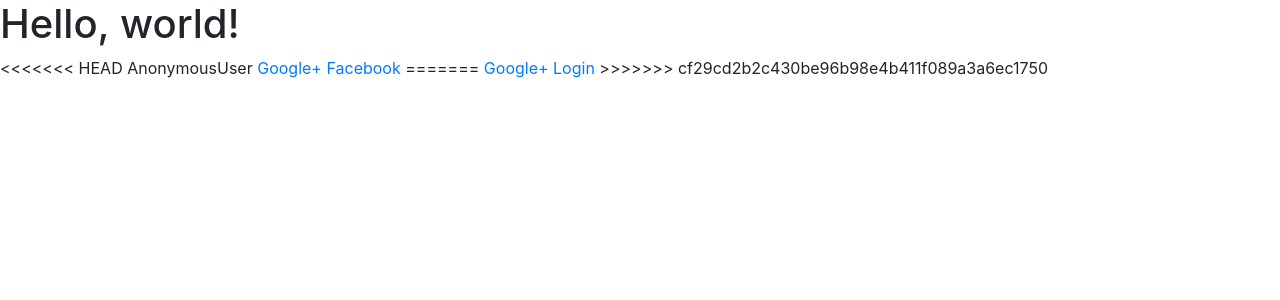
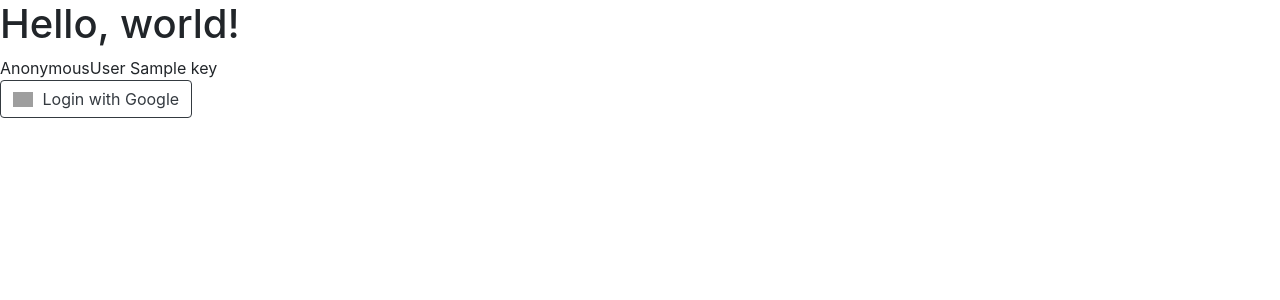
Before and after one commit to Kelvonish/Django-REST-framework, a Django app: template templates/test.html in a window 1280 px wide. Shown: the top 300 px of the page. Run offline with Django 3.2, Linux system fonts and the light colour scheme; the template is opened without the code that fills it: most values are stand-ins (such as "Sample title", 1, 10 or a date in 2020); some libraries are stand-ins or nearby versions; grey boxes are pictures that could not be loaded.

Commit message:
update on template

```diff
--- a/templates/test.html
+++ b/templates/test.html
@@ -20,14 +20,17 @@
   </head>
   <body>
     <h1>Hello, world!</h1>
-<<<<<<< HEAD
+
     {{user}}
-
-    <a href="{% url "social:begin" "google-oauth2" %}">Google+</a>
-    <a href="{% url "social:begin" "facebook-oauth2" %}">Facebook</a>
-=======
-    <a href="{% url "social:begin" "google-oauth2" %}">Google+ Login</a>
->>>>>>> cf29cd2b2c430be96b98e4b411f089a3a6ec1750
+    {{userActive.key}}
+    <div class="row">
+  <div class="col-md-3">
+    <a class="btn btn-outline-dark" href="{% url "social:begin" "google-oauth2" %}" role="button" style="text-transform:none">
+      <img width="20px" style="margin-bottom:3px; margin-right:5px" alt="Google sign-in" src="https://upload.wikimedia.org/wikipedia/commons/thumb/5/53/Google_%22G%22_Logo.svg/512px-Google_%22G%22_Logo.svg.png" />
+      Login with Google
+    </a>
+  </div>
+</div>
 
     <!-- jQuery (necessary for Bootstrap's JavaScript plugins) -->
     <script src="https://ajax.googleapis.com/ajax/libs/jquery/1.12.4/jquery.min.js"></script>
```
Also changed, not shown: api/views.py (+6 -4 lines), requirements.txt (+258 -15 lines).
